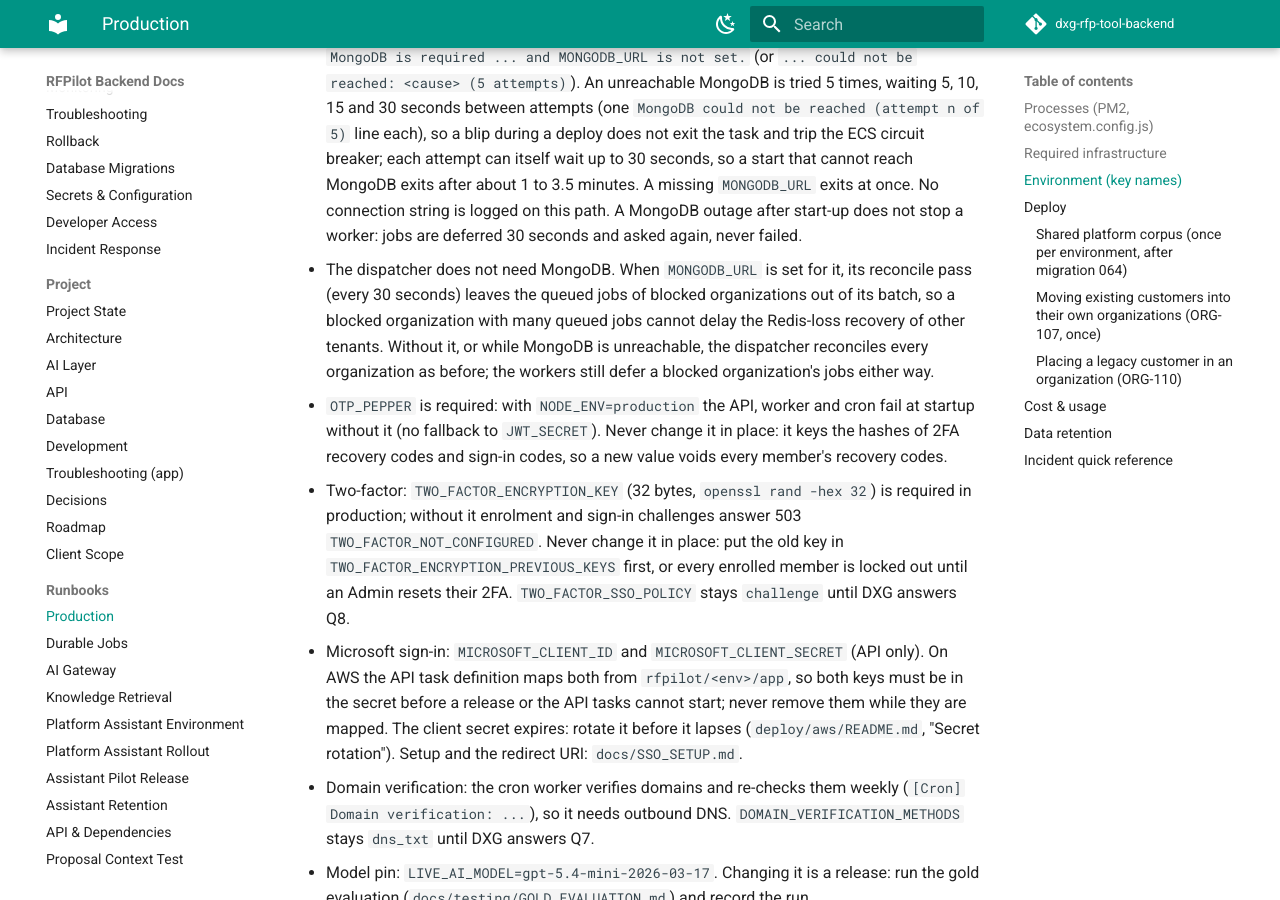
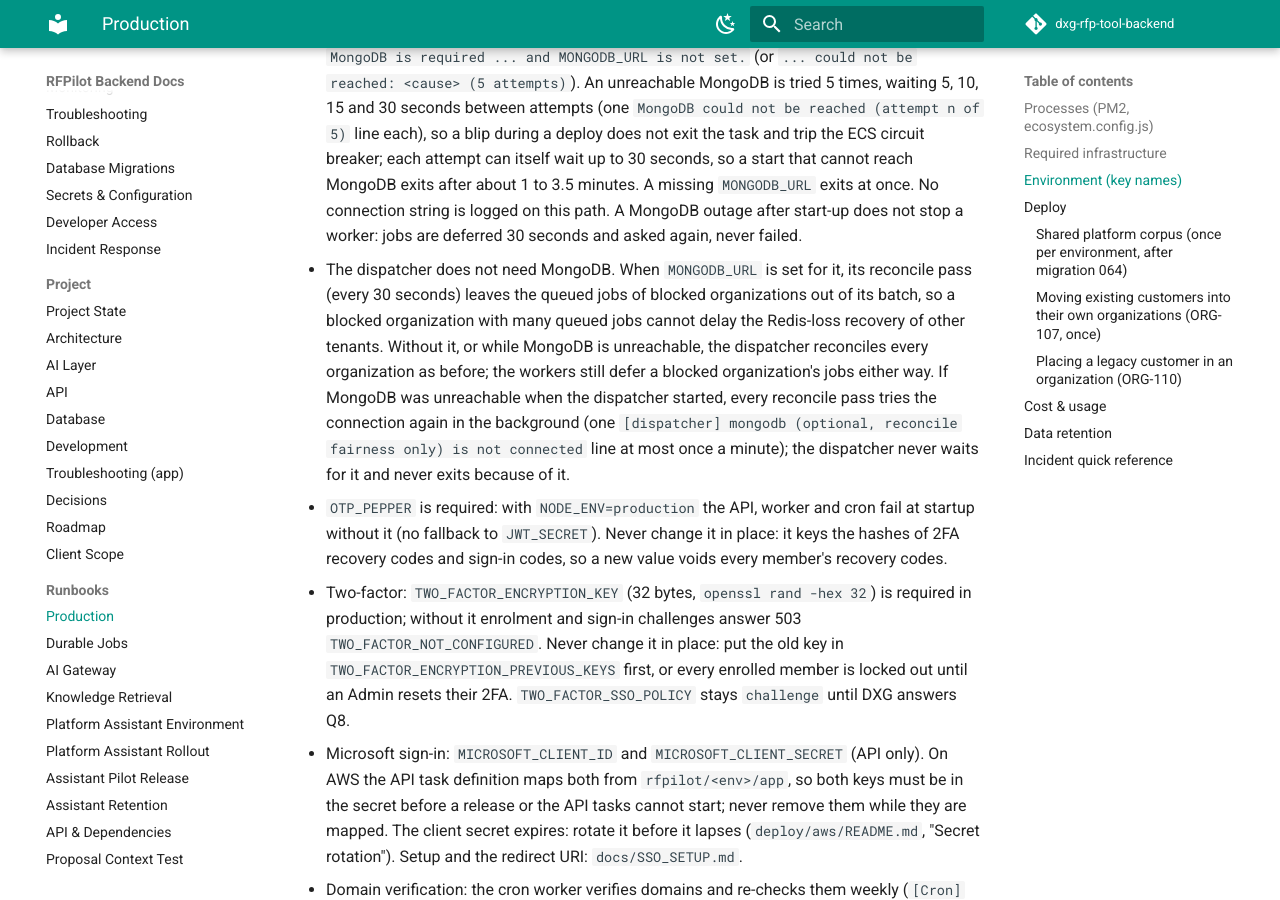
Before and after one commit to BayshoreCommunication/dxg-rfp-tool-backend, an MkDocs documentation site: the page built from docs/runbooks/PRODUCTION.md, in a window 1280 px wide and 900 px high, scrolled down 1339 px. Built offline with MkDocs 1.6.1 and Material for MkDocs 9.7.7, drawn with Linux system fonts in a browser that asks for light colours; comment, search, counter and statistics services are not loaded.

Commit message:
docs: the dispatcher retries its optional MongoDB connection; its reconcile exclusion is proven only under a login that bypasses row-level security
Known limit 10 in docs/API.md: what PostgreSQL login production's dispatcher
uses was not checked.

Co-Authored-By: Claude Fable 5.2 <noreply@anthropic.com>

```diff
--- a/docs/runbooks/PRODUCTION.md
+++ b/docs/runbooks/PRODUCTION.md
@@ -50,7 +50,10 @@ sit in `scan_failed` if ClamAV is down.
   (every 30 seconds) leaves the queued jobs of blocked organizations out of its batch, so a blocked
   organization with many queued jobs cannot delay the Redis-loss recovery of other tenants. Without
   it, or while MongoDB is unreachable, the dispatcher reconciles every organization as before; the
-  workers still defer a blocked organization's jobs either way.
+  workers still defer a blocked organization's jobs either way. If MongoDB was unreachable when the
+  dispatcher started, every reconcile pass tries the connection again in the background (one
+  `[dispatcher] mongodb (optional, reconcile fairness only) is not connected` line at most once a
+  minute); the dispatcher never waits for it and never exits because of it.
 - `OTP_PEPPER` is required: with `NODE_ENV=production` the API, worker and cron fail at startup
   without it (no fallback to `JWT_SECRET`). Never change it in place: it keys the hashes of
   2FA recovery codes and sign-in codes, so a new value voids every member's recovery codes.
```
Also changed, not shown: docs/API.md (+2 -2 lines).
